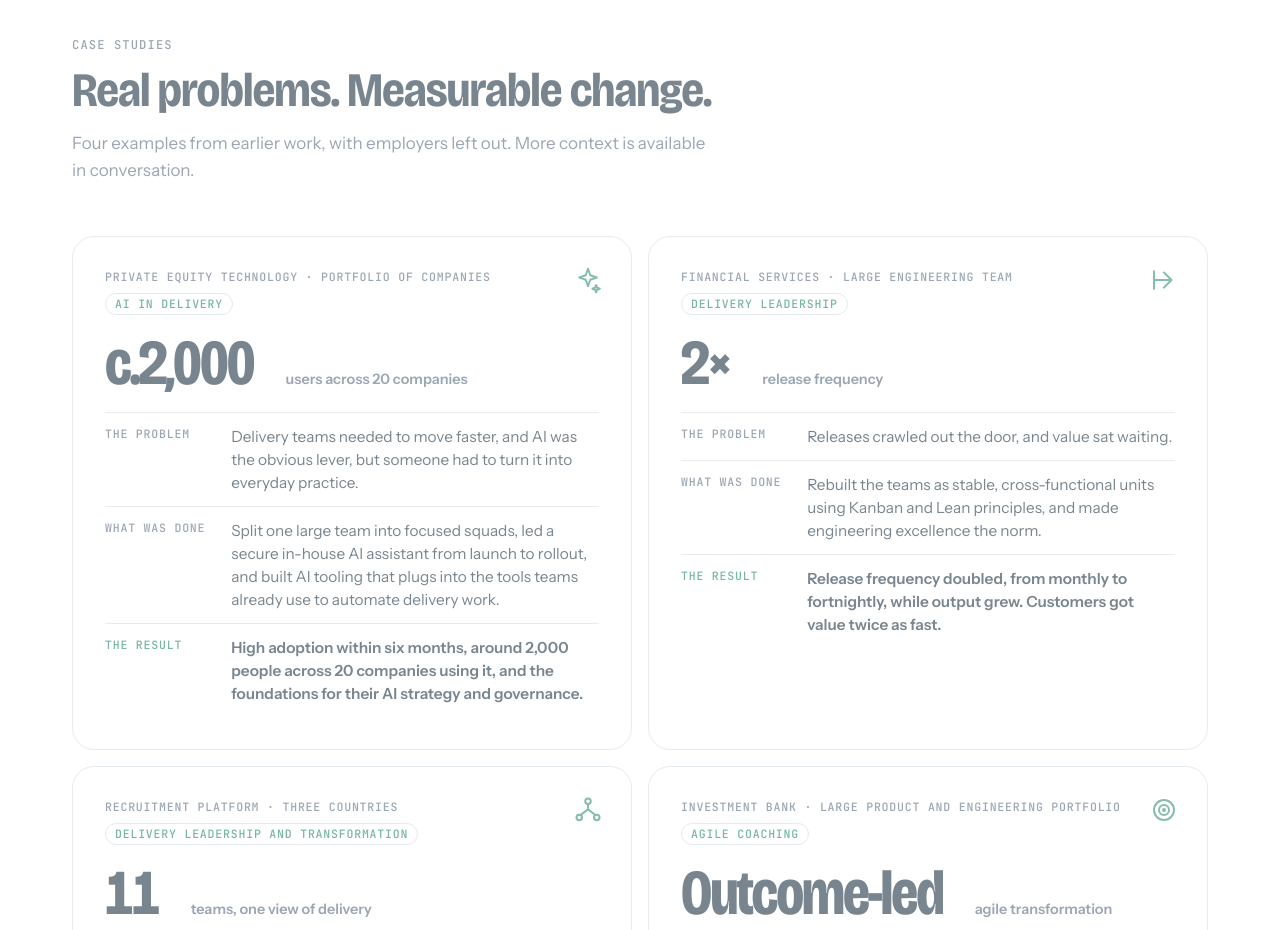
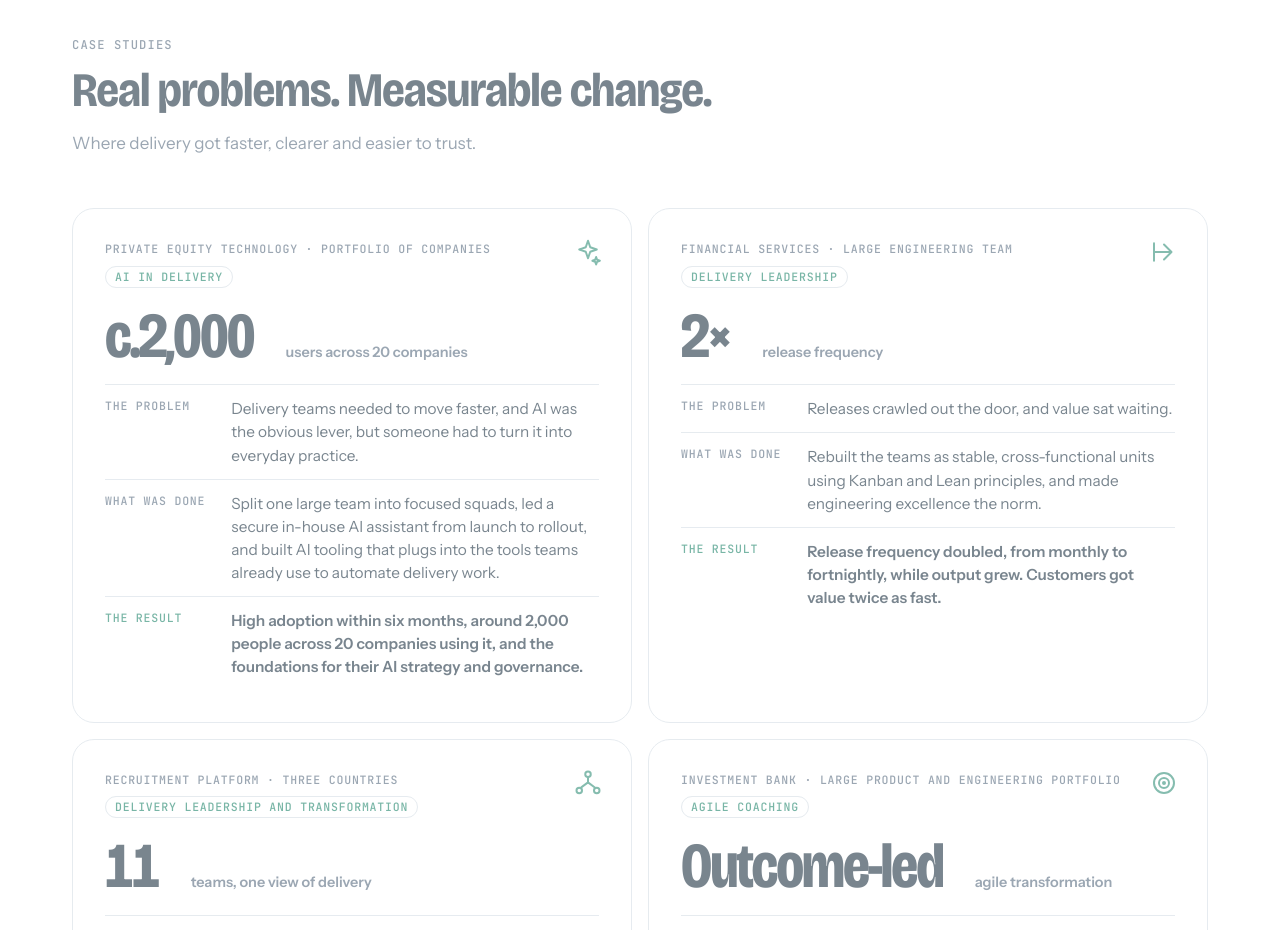
Before and after one commit to russwingfield-agile/agile-outcomes-site, a plain HTML site: page public/index.html in a window 1280 px wide. Shown: the part 1860-2790 px from the top of the page. Drawn offline with nearby package versions, Linux system fonts and the light colour scheme; no server answers; a script that the page names is missing.

Commit message:
New byline for the case studies
Co-Authored-By: Claude Sonnet 5.5 <noreply@anthropic.com>
Claude-Session: https://claude.ai/code/session_01Sg2qP5WH75KQHQB4FL5Wvw

```diff
--- a/public/index.html
+++ b/public/index.html
@@ -105,7 +105,7 @@
     <header class="sec-head rv">
       <p class="eyebrow">Case studies</p>
       <h2 id="cases-h">Real problems. Measurable change.</h2>
-      <p class="sub">Four examples from earlier work, with employers left out. More context is available in conversation.</p>
+      <p class="sub">Where delivery got faster, clearer and easier to trust.</p>
     </header>
 
     <div class="cases">
```
